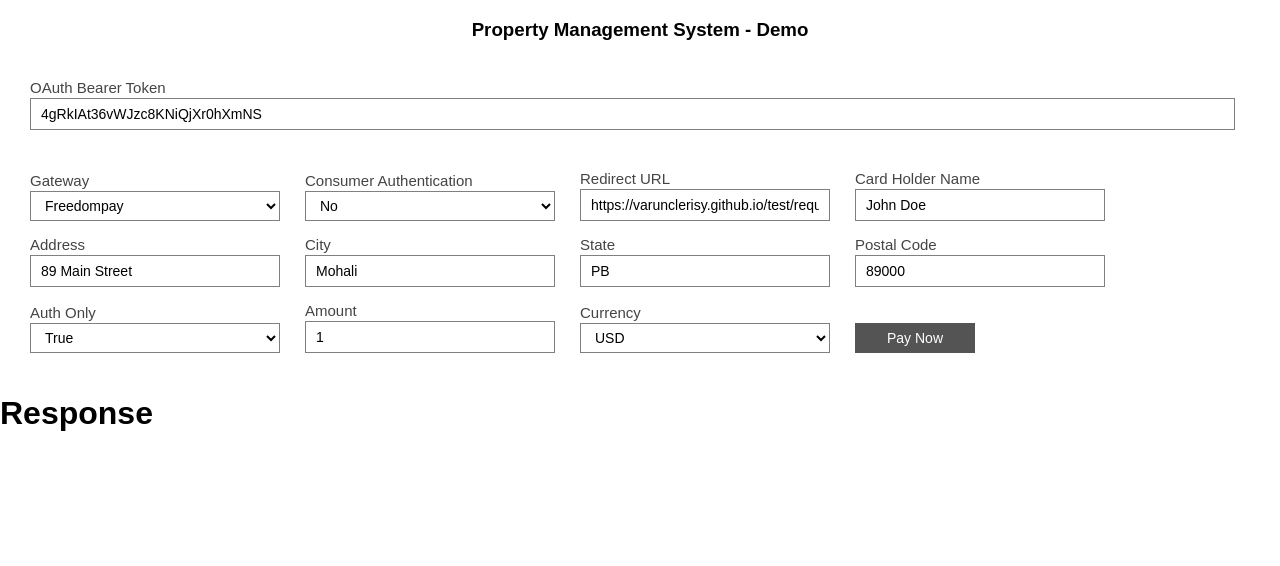
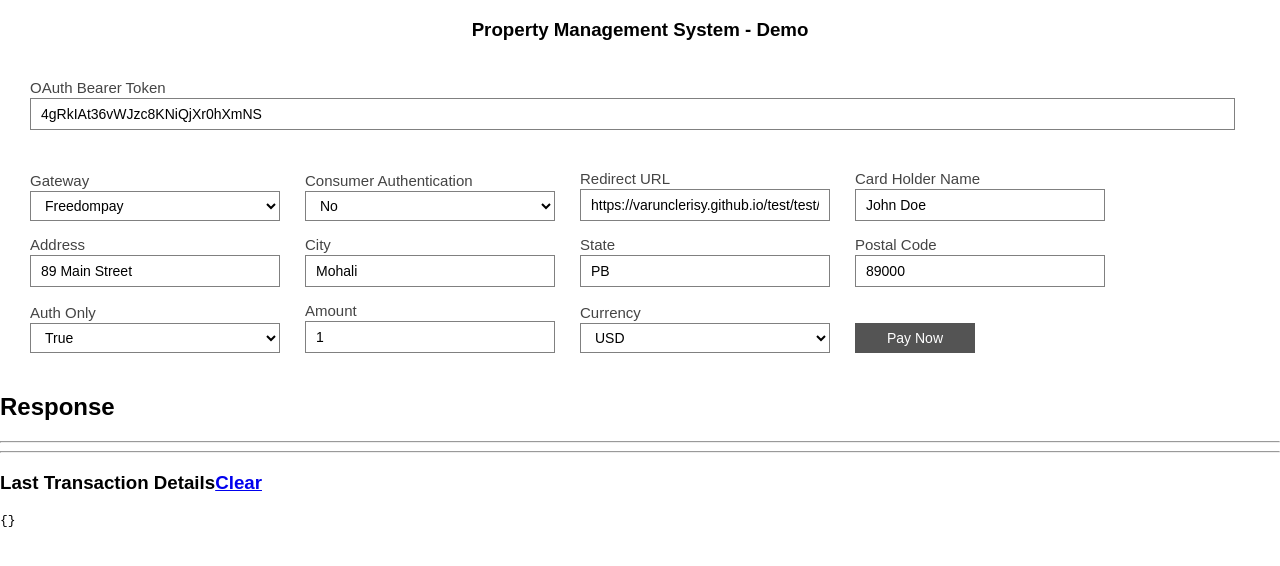
Before and after one commit to varunclerisy/test, a plain HTML site: page prod.html in a window 1280 px wide. Drawn offline with Linux system fonts and the light colour scheme.

Commit message:
Update prod.html

```diff
--- a/prod.html
+++ b/prod.html
@@ -279,7 +279,7 @@
             name="redirectUrl"
             type="text"
             id="redirectUrl"
-            value="https://varunclerisy.github.io/test/requestbin/"
+            value="https://varunclerisy.github.io/test/test/prod.html"
           />
         </div>
         <div class="form-control">
@@ -347,7 +347,15 @@
         <!-- </form> -->
       </div>
     </div>
-    <h1 id="txn_response">Response</h1>
+    <h2 id="txn_response">Response</h2>
+    <hr>
+    <hr>
+    <h3>Last Transaction Details<a href='https://varunclerisy.github.io/test/prod.html'>Clear</a></h3>
+    <pre id="qparam">
+    </pre>
+    <script>
+      document.getElementById('qparam').innerHTML = JSON.stringify(Object.fromEntries(new URLSearchParams(window.location.search)), null, 2);
+    </script>
   </body>
   <script>
     const apiUrlEndPoint = "https://payments.stayntouchpay.com/v1/"; // Production
```
